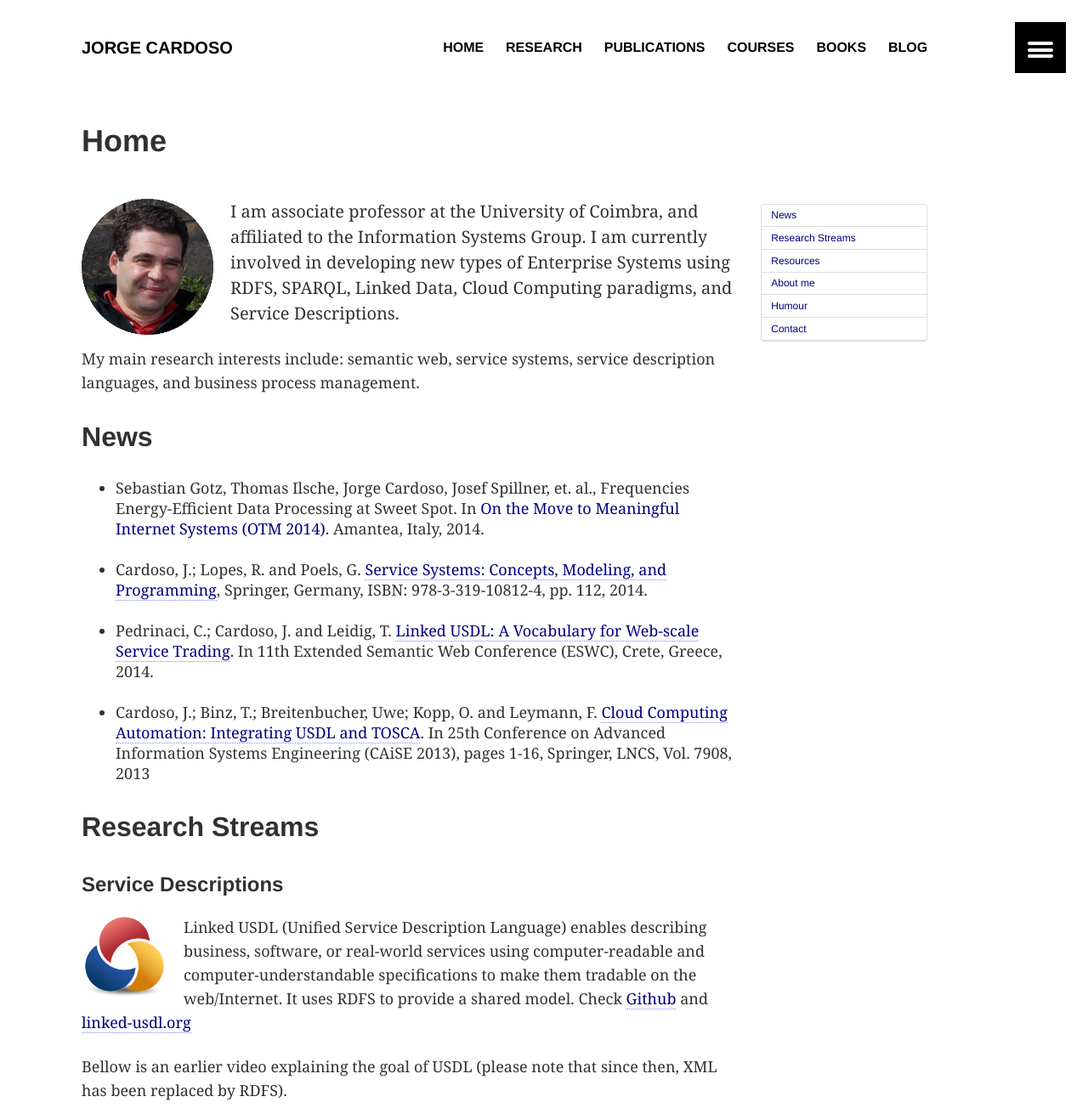
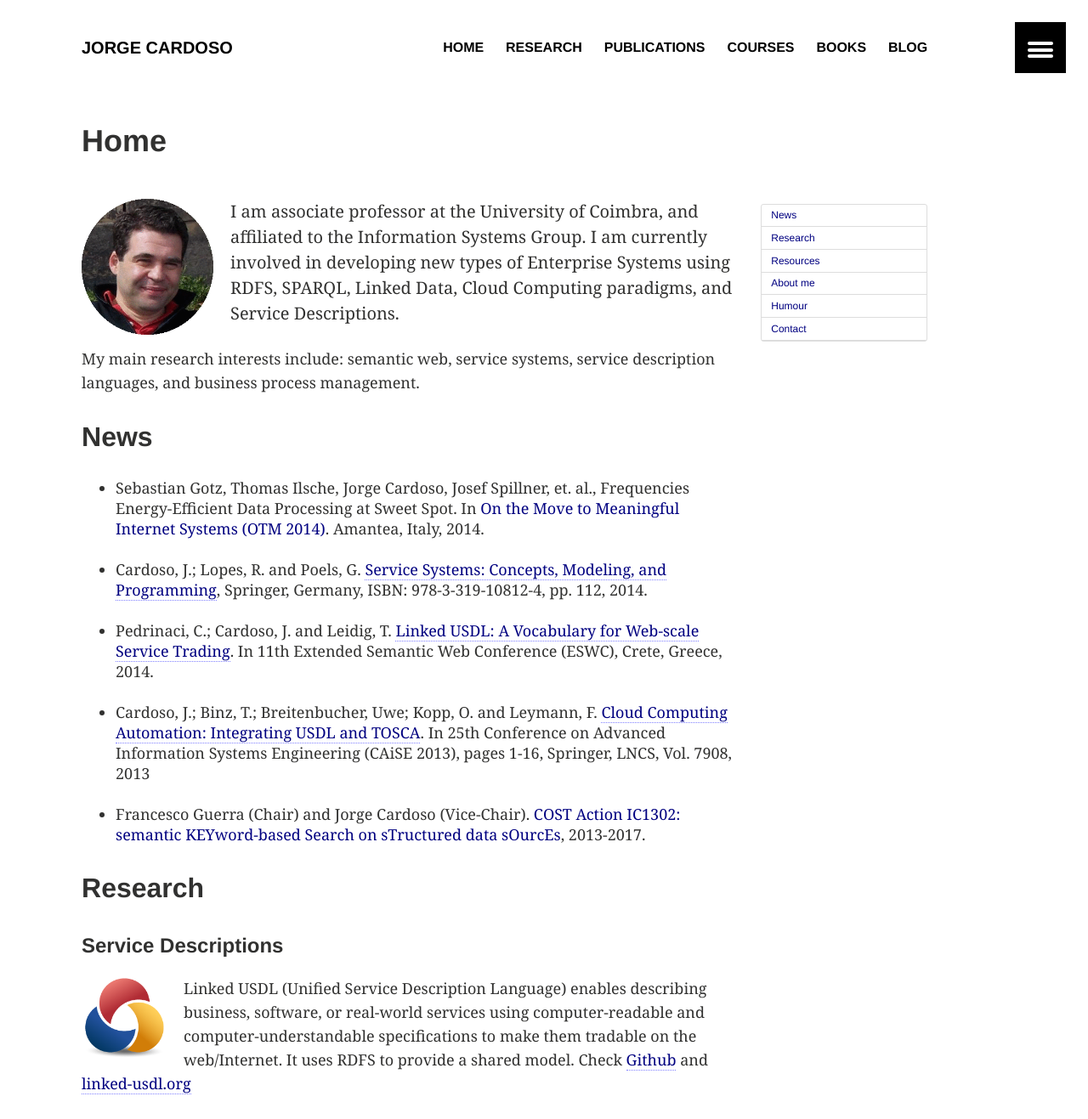
Before and after one commit to jorge-cardoso/jorge-cardoso.github.io, a Jekyll site: the page built from index.md, in a window 1280 px wide and 1400 px high, cut to the strip 0-1317 px from the top of the window. Shown: the whole strip at 85% size. Built offline with Jekyll 4.4.1, drawn with Linux system fonts in a browser that asks for light colours.

Commit message:
alt-tag and KEYSTone Video

```diff
--- a/index.md
+++ b/index.md
@@ -24,9 +24,10 @@
 + Cardoso,  J.; Lopes,  R. and Poels,  G. [Service Systems: Concepts, Modeling, and Programming](http://www.springer.com/computer/database+management+%26+information+retrieval/book/978-3-319-10812-4"), Springer, Germany, ISBN: 978-3-319-10812-4, pp. 112, 2014.
 + Pedrinaci, C.; Cardoso, J. and Leidig, T. [Linked USDL: A Vocabulary for Web-scale Service Trading](/publications/Papers/CP-2014-073-ESWC-Linked-USDL.pdf).  In 11th Extended Semantic Web Conference (ESWC), Crete, Greece, 2014.
 + Cardoso, J.; Binz, T.; Breitenbucher, Uwe; Kopp, O. and Leymann, F. [Cloud Computing Automation: Integrating USDL and TOSCA](/publications/Papers/CP-2013-068-CAISE-USDL-and-TOSCA.pdf). In 25th Conference on Advanced Information Systems Engineering (CAiSE  2013), pages 1-16, Springer, LNCS, Vol. 7908, 2013
++ <span class="authors"> Francesco Guerra (Chair) and Jorge Cardoso (Vice-Chair). [COST Action IC1302: semantic KEYword-based Search on sTructured data sOurcEs](http://www.keystone-cost.eu), 2013-2017.
 
 
-Research Streams
+Research
 ---------------
 
 ####Service Descriptions
@@ -39,7 +40,7 @@
 
 Bellow is an earlier video explaining the goal of USDL (please note that since then, XML has been replaced by RDFS).
 
-<iframe width="500}" height="281" src="http://player.vimeo.com/video/21894921" frameborder="0" webkitAllowFullScreen mozallowfullscreen allowFullScreen>
+<iframe width="500" height="281" src="http://player.vimeo.com/video/21894921" frameborder="0" webkitAllowFullScreen mozallowfullscreen allowFullScreen alt="You browser does not supports video frames">
 </iframe>
 
 
```
Also changed, not shown: _posts/blog/2014-09-04-ITIL-maturity.md (added, +16 -0 lines), js/plugins/vimeo.rb (deleted, +0 -20 lines), research/index.md (+4 -5 lines).
